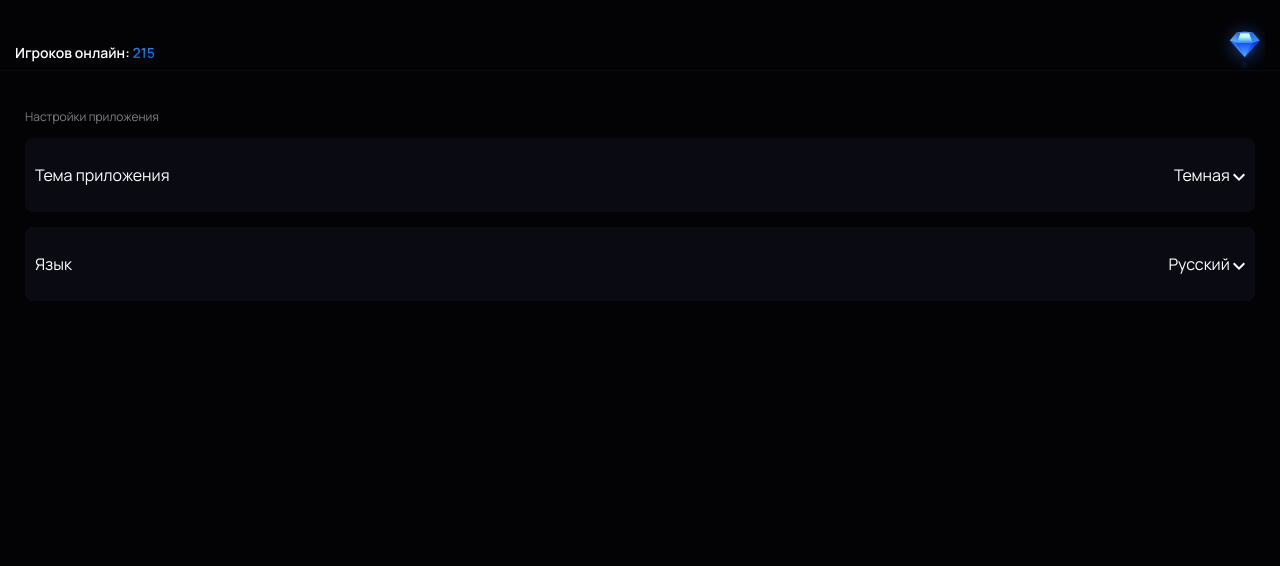
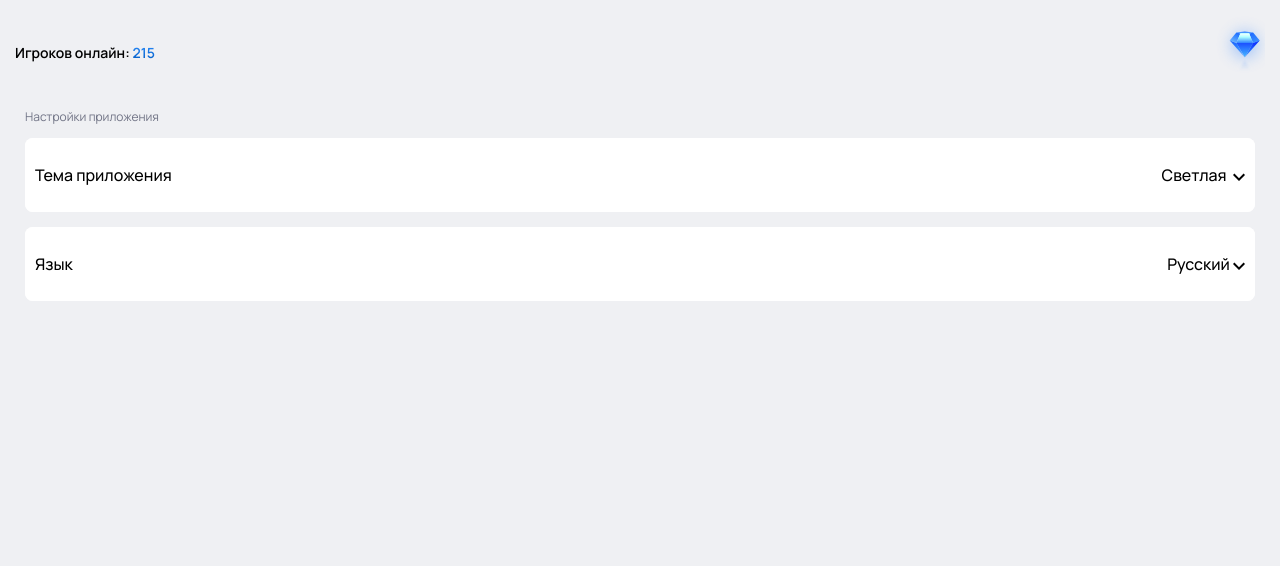
Before and after one commit to s0ull877/casino, a Django app: page /settings/ in a window 1280 px wide. Shown: the top 566 px of the page. Run offline with Django 5.2, Linux system fonts and the light colour scheme; the visitor is signed in with stand-in values (Sample User, id 1); parts of the project's set-up code (start-up, migrations or seed data) failed here and were passed over.

Commit message:
white_theme

```diff
--- a/auction/templates/auctions/auction_game.html
+++ b/auction/templates/auctions/auction_game.html
@@ -10,7 +10,7 @@
 {% block content %}
     <!-- <header>
         <div class="header_position"> -->
-            <div class="auction_status_bar">
+            <div class="status_bar auction_status_bar">
                 <a href="{% url 'users:games' %}" class="no_hook">
                     <div class="back_button">
                         <svg width="10" height="8" viewBox="0 0 10 8" fill="none" xmlns="http://www.w3.org/2000/svg">
@@ -359,7 +359,7 @@
                     </div>
                     <div id="user-ballance" style="display: none;">{{request.user.wallet.ballance}}</div>
                     <div class="footer_game">
-                        <a style='cursor: pointer;' class="no_hook" onclick="userBet()">
+                        <a style='cursor: pointer; color: white;' class="no_hook" onclick="userBet()">
                             <div class="create_game_auction">
                                 Сделать ставку
                             </div>
--- a/auction/templates/auctions/auctions2.html
+++ b/auction/templates/auctions/auctions2.html
@@ -59,7 +59,7 @@
     </div>
     <!-- <header>
         <div class="header_position"> -->
-            <div class="status_bar">
+            <div class="status_bar auction_status_bar">
                 <a href="{% url 'users:games' %}" class="no_hook">
                     <div class="back_button">
                         <svg width="10" height="8" viewBox="0 0 10 8" fill="none" xmlns="http://www.w3.org/2000/svg">
--- a/bot_endpoints/views.py
+++ b/bot_endpoints/views.py
@@ -1,5 +1,4 @@
 from decimal import InvalidOperation
-import json
 from django.forms import ValidationError
 from rest_framework import response, status
 from rest_framework.decorators import api_view
--- a/static/casino/assets/auction.css
+++ b/static/casino/assets/auction.css
@@ -209,7 +209,7 @@ body {
     justify-content: space-between;
 }
 .active_block {
-    background-color: #3F98FF;
+    background-color: #3F98FF !important;
 
 }
 .rate_block {
--- a/static/casino/assets/jekpot_game.css
+++ b/static/casino/assets/jekpot_game.css
@@ -300,7 +300,7 @@ canvas {
     justify-content: space-between;
 }
 .active_block {
-    background-color: #3F98FF;
+    background-color: #3F98FF !important;
 
 }
 .rate_block {
@@ -666,7 +666,7 @@ input::-webkit-inner-spin-button {
     background: linear-gradient(0deg, rgba(0,90,192,1) 0%, rgba(44,142,255,1) 100%);
 }
 .people_to_game {
-    background: white;
+    background: black;
 }
 .leader_title {
     margin-bottom: 7px;
--- a/static/casino/assets/tiktaktok.css
+++ b/static/casino/assets/tiktaktok.css
@@ -16,7 +16,7 @@ body {
     padding: 15px;
 } */
 
-.status_bar {
+.tictaktoe_status_bar {
     padding: 5px 15px 5px 15px;
     justify-content: space-between;
     align-items: center;
@@ -209,7 +209,7 @@ body {
     justify-content: space-between;
 }
 .active_block {
-    background-color: #3F98FF;
+    background-color: #3F98FF !important;
 
 }
 .rate_block {
--- a/static/casino/assets/white_theme.css
+++ b/static/casino/assets/white_theme.css
@@ -3,15 +3,34 @@ body {
     background-color: #EFF0F3;
 }
 
+.background_games {
+    border-top: 1px solid #EFF0F3;
+}
+
+.rate_block {
+    border: 1px solid #EFF0F3;
+    background-color: #DADBE2;
+}
+
 .jekpot_status_bar, .jekpot_games_list {
     background: linear-gradient(130deg, #ffffff 26%, #62a1ffe6 68%, rgb(187, 214, 255) 90%, rgb(208, 227, 255) 170%, #ffffff 58%, #ffffff 100%)
 }
-.auction_status_bar, .auction_games_list {
+.auction_status_bar, .auction_content {
     background: linear-gradient(130deg, rgb(255, 255, 255) 26%, rgb(255, 255, 255) 48%, rgb(215, 159, 79) 90%, white 170%, rgb(233, 197, 161) 58%, rgb(255, 255, 255) 100%)
 }
 .tictaktoe_status_bar {
     background: linear-gradient(130deg, rgb(255, 255, 255) 26%, #d6acee 90%, #701BA0 125%, #ffffff 58%, rgb(255, 255, 255) 100%)
 }
+.wait-line {
+    background-color: #d6acee;
+}
+input[name="move"]:disabled + .custom-radio {
+    background: radial-gradient(50% 50%, #d6acee, #90b0ff12);
+}
+input[name="move"]:checked + .custom-radio {
+    background: radial-gradient(50% 50%, #d6acee, #90b0ff12);
+}
+
 
 .jekpot {
     background-image: url(../assets/img/jekpot_white.svg);
@@ -25,7 +44,8 @@ body {
     background-image: url(../assets/img/crestiki-noloko_white.svg);
 }
 
-.about_type_game, .quantity, .input_text p, .background_games {
+.about_type_game, .quantity, .input_text p, .background_games, .number_auction,
+.title_settings {
     color: rgba(0, 0, 0, 0.800);
 }
 
@@ -34,12 +54,46 @@ body {
 }
 
 .balance_content, .resend, .history_elemnt, .theme, .dop-menu-theme,
-.lang, .dop-menu-lang, .theme-background, .lang-background, #bet-sum, .players{
+.lang, .dop-menu-lang, .theme-background, .lang-background, #bet-sum, .players,
+.auction_background, .create_game_settings, .people_to_game{
     background-color: #fff !important;
 }
 
+.radio_type {
+    border-color: #EFF0F3;
+    background-color: #EFF0F3 !important;
+    color: black !important;
+}
+
+input[name="format"]:checked + .custom-radio {
+    color: black;
+    border-color: #DADBE2;
+    background-color: #DADBE2 !important;
+}
+
+input[name="max_members"]:checked + .custom-radio {
+    color: black;
+    border-color: #DADBE2;
+    background-color: #DADBE2 !important;
+}
+
+input[name="min_bet"] {
+    background-color: #EFF0F3 !important;
+    border: 1px solid #DADBE2;
+    color: black !important;
+}
+
+input[name="bet"] {
+    background-color: #EFF0F3 !important;
+    border: 1px solid #DADBE2;
+    color: black !important;
+}
+
+
+
 #bet-sum {
     border:1px solid #DADBE2;
+    color: black;
 }
 
 .date_content, .state_balance_content {
@@ -48,9 +102,18 @@ body {
 
 .title_type_game, .title_type_game_content, .sum, .full_history,
 .games_content_title, .result_game, .settings-select, .user-title,
-.create_game span, a.no_hook:active, a.no_hook:hover, a.no_hook, .back_button span {
+.create_game span, a.no_hook:active, a.no_hook:hover, a.no_hook, .back_button span,
+.state_auction_content, .rate, .username, .auction_information, .people, .leader_title,
+.username_leader, .auction_information_text, .status_game_title {
     color: black;
     font-weight: 500;
+}
+
+.sum_leader {
+    color: #C37C4F;
+}
+.all_bank {
+    color: #FFC65B;
 }
 
 .dop-menu-lang p,
--- a/tictactoes/templates/tictactoes/tiktaktoe.html
+++ b/tictactoes/templates/tictactoes/tiktaktoe.html
@@ -50,7 +50,7 @@
     </div>
     <!-- <header>
         <div class="header_position"> -->
-            <div class="status_bar">
+            <div class="tictaktoe_status_bar">
                 <a href="{% url 'users:games' %}" class="no_hook">
                     <div class="back_button">
                         <svg width="10" height="8" viewBox="0 0 10 8" fill="none" xmlns="http://www.w3.org/2000/svg">
--- a/users/models.py
+++ b/users/models.py
@@ -66,11 +66,6 @@ class User(AbstractBaseUser, PermissionsMixin):
         help_text=_("Designates whether the user can log into this admin site."),
     )
 
-    dark_theme = models.BooleanField(
-        verbose_name='Темная тема',
-        blank=True, default=True
-    )
-
 
     @property
     def is_staff(self):
--- a/users/templates/users/base.html
+++ b/users/templates/users/base.html
@@ -6,8 +6,8 @@
     <meta charset="UTF-8">
     <meta name="viewport" content="width=device-width, initial-scale=1.0">
     {% block css %}{% endblock css %}
-    {% if not user.dark_theme %}
-        <link rel="stylesheet" href="{% static 'casino/assets/white_theme.css' %}">
+    {% if not request.session.dark_theme %}
+        <link id="theme" rel="stylesheet" href="{% static 'casino/assets/white_theme.css' %}">
     {% endif %}
     <link href="https://fonts.googleapis.com/css2?family=Manrope:wght@200..800&family=Montserrat:ital,wght@0,100..900;1,100..900&display=swap" rel="stylesheet">
     <title>Document</title>
--- a/users/templates/users/settings.html
+++ b/users/templates/users/settings.html
@@ -3,7 +3,7 @@
 
 {% block css %}
 <link rel="stylesheet" href="{% static 'casino/assets/settings.css' %}">
-<script src="assets/script.js"></script>
+<script src="https://cdnjs.cloudflare.com/ajax/libs/jquery/3.3.1/jquery.min.js"></script>
 {% endblock css %}
 
 {% block content %}
@@ -146,18 +146,23 @@
                 <p class="state_balance_content">Настройки приложения</p>
             </div>
             <div class="settings-select">
+                {% csrf_token %}
                 <div class="theme-background">
                     <div class="theme">
                         <p>Тема приложения</p>
-                        <p>Темная <span>
+                        {% if request.session.dark_theme %}
+                            <p dark_theme="true" id="current-theme">Темная&nbsp;<span>
+                        {% else %}
+                            <p dark_theme="false" id="current-theme">Светлая&nbsp;<span>
+                        {% endif %}
                             <svg width="12" height="8" viewBox="0 0 12 8" fill="none" xmlns="http://www.w3.org/2000/svg">
-                                <path d="M10.59 0.59L6 5.17L1.41 0.589999L5.24537e-07 2L6 8L12 2L10.59 0.59Z" fill="white"/>
+                                <path d="M10.59 0.59L6 5.17L1.41 0.589999L5.24537e-07 2L6 8L12 2L10.59 0.59Z" fill="{% if request.session.dark_theme %}white{% else %}black{% endif %}"/>
                             </svg>
                         </span></p>
                     </div>
                     <div class="dop-menu-theme">
-                        <p>Светлая</p>
-                        <p>Темная</p>
+                        <p class="theme-var" style="padding-top: 5px;" dark_theme="false">Светлая&nbsp;</p>
+                        <p class="theme-var" dark_theme="true">Темная&nbsp;</p>
                     </div>
                 </div>
                 <div class="lang-background">
@@ -165,12 +170,12 @@
                         <p>Язык</p>
                         <p>Русский <span>
                             <svg width="12" height="8" viewBox="0 0 12 8" fill="none" xmlns="http://www.w3.org/2000/svg">
-                                <path d="M10.59 0.59L6 5.17L1.41 0.589999L5.24537e-07 2L6 8L12 2L10.59 0.59Z" fill="white"/>
+                                <path d="M10.59 0.59L6 5.17L1.41 0.589999L5.24537e-07 2L6 8L12 2L10.59 0.59Z" fill="{% if request.session.dark_theme %}white{% else %}black{% endif %}"/>
                             </svg>
                         </span></p>
                     </div>
                     <div class="dop-menu-lang">
-                        <p>Русский</p>
+                        <p style="padding-top: 5px;">Русский</p>
                         <p>Український</p>
                         <p>English</p>
                     </div>
@@ -228,14 +233,54 @@
     </div>
     <script>
         let div = document.querySelector('.dop-menu-theme');
+        document.querySelector('.theme').addEventListener('click', () => {
+            div.style.display = getComputedStyle(div).display == 'block' ? 'none' : 'block';
+        });
 
-        document.querySelector('.theme-background').addEventListener('click', () => {
-        div.style.display = getComputedStyle(div).display == 'block' ? 'none' : 'block';
-    });
         let div1 = document.querySelector('.dop-menu-lang');
+        document.querySelector('.lang').addEventListener('click', () => {
+            div1.style.display = getComputedStyle(div1).display == 'block' ? 'none' : 'block';
+        });
 
-            document.querySelector('.lang-background').addEventListener('click', () => {
-            div1.style.display = getComputedStyle(div1).display == 'block' ? 'none' : 'block';
-    });
+        let themes = document.querySelectorAll('.theme-var')
+
+        themes.forEach( theme => {
+            theme.addEventListener('click', function() {
+                var token = document.querySelector('input[name="csrfmiddlewaretoken"]').value
+                let theme = this
+                current_theme = document.getElementById('current-theme')
+                if (current_theme.getAttribute('dark_theme') != theme.getAttribute('dark_theme')) {
+
+                    $.ajax({
+                        type: "POST",
+                        url: {% url 'users:change_theme' %},
+                        data: {
+                            dark_theme: this.getAttribute('dark_theme'),
+                            csrfmiddlewaretoken: token,
+                        },
+                        success: function (data) {
+
+                            console.log(data)
+
+                            current_theme.setAttribute('dark_theme', theme.getAttribute('dark_theme'))
+                            current_theme.innerHTML = theme.innerHTML
+                            console.log(theme.getAttribute('dark_theme'))
+                            if (theme.getAttribute('dark_theme') == 'false' ) {
+                                console.log('white mod')
+                                document.querySelector('head').innerHTML += `<link id="theme" rel="stylesheet" href="{% static 'casino/assets/white_theme.css' %}">`
+                            } else {
+                                console.log('dark mod')
+                                document.getElementById('theme').remove()
+                            }
+
+                        },
+                        error: function(data){
+                            console.log(data);
+                        }
+                    });
+                }
+            })
+        })
+
     </script>
 {% endblock content %}
--- a/users/urls.py
+++ b/users/urls.py
@@ -1,6 +1,6 @@
 from django.urls import path
 
-from .views import login_view, games_view, profile_view, top_users_view, settings_view
+from .views import login_view, games_view, profile_view, top_users_view, settings_view, theme_view
 app_name = 'auction'
 
 urlpatterns = [
@@ -9,4 +9,5 @@ urlpatterns = [
     path('profile/', profile_view, name='profile'),
     path('top/', top_users_view, name='top'),
     path('settings/', settings_view, name='settings'),
+    path('theme/', theme_view, name='change_theme'),
 ]
--- a/users/views.py
+++ b/users/views.py
@@ -1,4 +1,4 @@
-from django.http import Http404
+from django.http import Http404, JsonResponse
 from django.shortcuts import redirect, render, HttpResponseRedirect
 from django.contrib.auth import login, authenticate
 from django.urls import reverse
@@ -65,3 +65,15 @@ def top_users_view(request):
 def settings_view(request):
 
     return render(request=request, template_name='users/settings.html')
+
+
+def theme_view(request):
+
+    if request.method != 'POST':
+        raise Http404()
+
+    dark_theme = True if request.POST.get('dark_theme') == 'true' else False
+
+    request.session['dark_theme'] = dark_theme
+
+    return JsonResponse({'status_code': 200})
```
Also changed, not shown: auction/migrations/0023_alter_auction_group_name.py (added), jackpots/migrations/0007_alter_jackpots_group_name.py (added), tictactoes/migrations/0013_alter_tictactoe_group_name.py (added), users/migrations/0012_remove_user_dark_theme.py (added).
